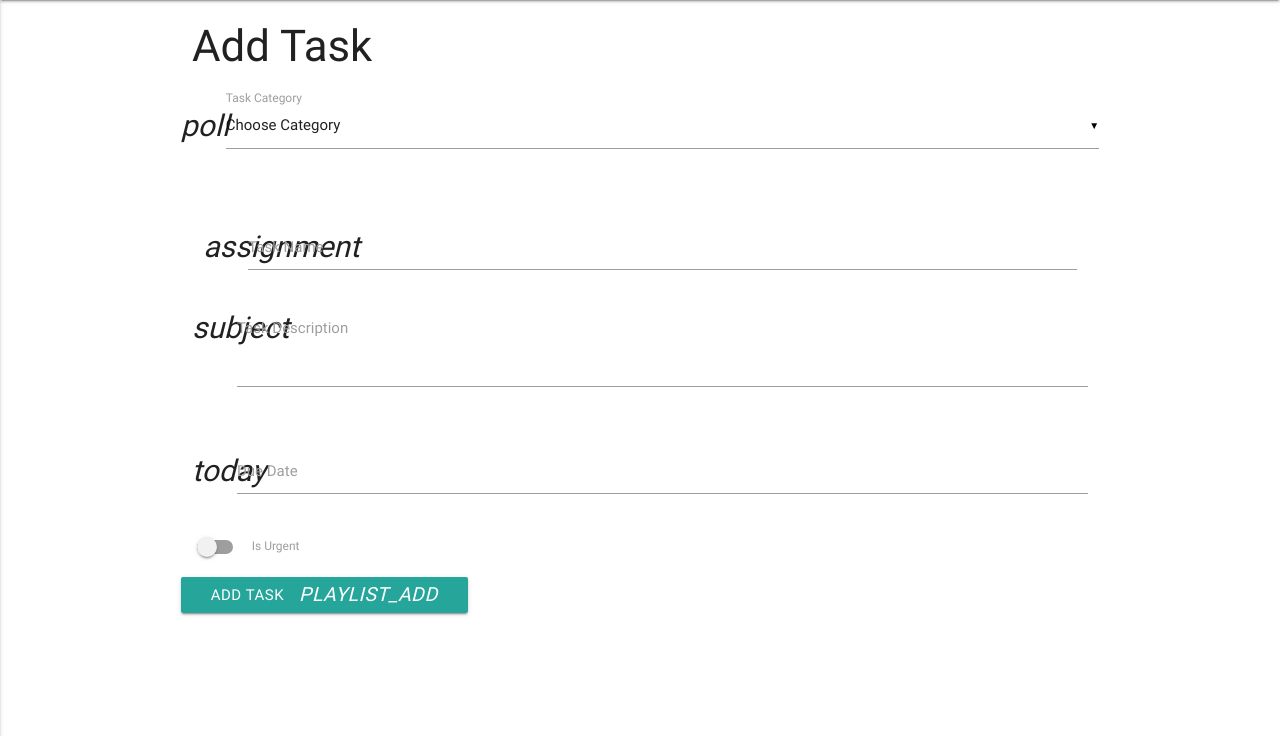
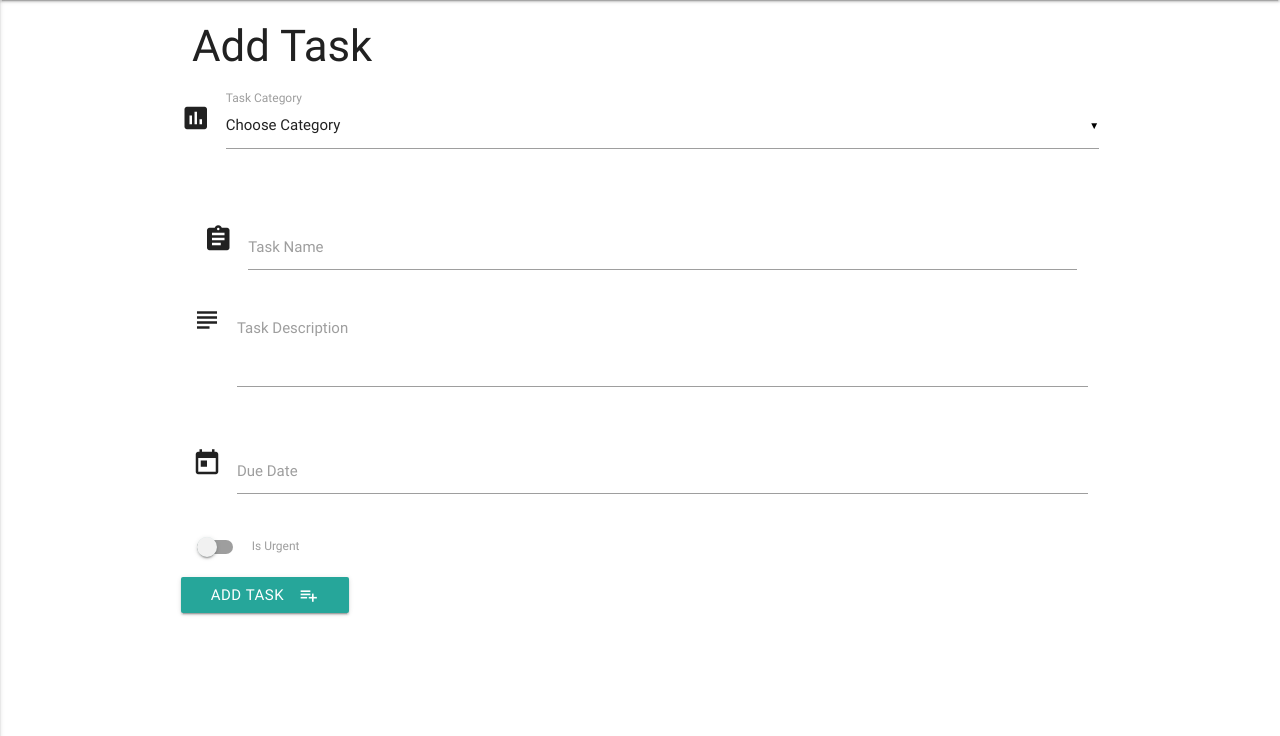
Before and after one commit to SOliv1/task-manager-mini-project, a Flask app: page /add_task in a window 1280 px wide. Shown: the part 64-800 px from the top of the page. Run offline with Flask 2, Linux system fonts and the light colour scheme; data that the repository does not hold is empty; some libraries are stand-ins or nearby versions.

Commit message:
fixed conflict

```diff
--- a/templates/base.html
+++ b/templates/base.html
@@ -2,7 +2,7 @@
 <html>
 
 <head>
-    <script src="https://kit.fontawesome.com/1e03de6694.js" crossorigin="anonymous"></script>
+    <link href="https://fonts.googleapis.com/icon?family=Material+Icons" rel="stylesheet">
     <link rel="stylesheet" href="https://cdnjs.cloudflare.com/ajax/libs/materialize/0.100.2/css/materialize.min.css">
     <link rel="stylesheet" href="{{url_for('static', filename='css/style.css')}}" type="text/css" />
     <title>Mini Project</title>
```
